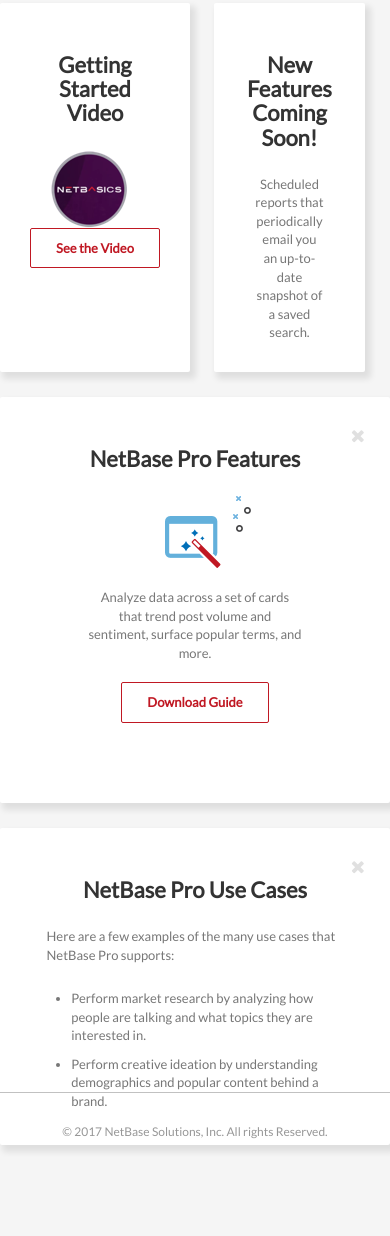
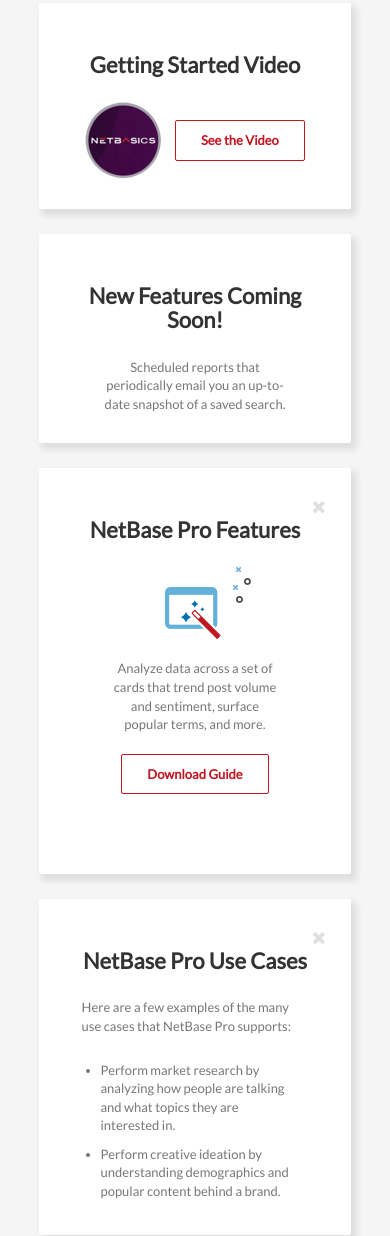
Before and after one commit to victorwltsang/nbpro, a website: page index.html in a window 390 px wide. Shown: the part 411-1647 px from the top of the page. Before the commit the page ends 1581 px from the top, so only its background shows below. Drawn offline with nearby package versions, Linux system fonts and the light colour scheme.

Commit message:
responsiveness

```diff
--- a/index.html
+++ b/index.html
@@ -12,6 +12,7 @@
   </head>
 
   <body>
+    <div id="wrapper">
       <main class="app">
         <div class="container">
           <div class="row">
@@ -37,7 +38,7 @@
               </div>
 
               <div id="information" class="row row-flex text-center widget-margin-right">
-              <div class="col-md-6 no-gutter-left">
+                <div class="col-md-6 col-sm-12 no-gutter-left">
                   <div class="widget widget-white-bg widget-margin-bottom">
                     <h1>Getting Started Video</h1>
                     <div class="netbasics">
@@ -46,7 +47,7 @@
                     </div>
                   </div>
                 </div>
-              <div class="col-md-6 no-gutter-right">
+                <div class="col-md-6 col-sm-12 no-gutter-right">
                   <div class="widget widget-white-bg widget-margin-bottom ">
                     <h1>New Features Coming Soon!</h1>
                     <p class="widget-soon-feature-text">Scheduled reports that periodically email you an up-to-date snapshot of a saved search.</p>
@@ -76,14 +77,16 @@
               </div>
             </div>
           </div>
+
+      </main>
       </div>
-    </main>
       <footer>
         <div class="container footer-line">
           <p>&copy; 2017 NetBase Solutions, Inc. All rights Reserved.</p>
         </div>
 
       </footer>
+    </div>
     <script src="https://cdnjs.cloudflare.com/ajax/libs/jquery/3.2.1/jquery.min.js"></script>
 
     <script src="https://maxcdn.bootstrapcdn.com/bootstrap/3.3.7/js/bootstrap.min.js" integrity="sha384-Tc5IQib027qvyjSMfHjOMaLkfuWVxZxUPnCJA7l2mCWNIpG9mGCD8wGNIcPD7Txa" crossorigin="anonymous"></script>
--- a/temp/scss/style.scss
+++ b/temp/scss/style.scss
@@ -1,77 +1,68 @@
-@import './base/mixins';
-// * {
+@import './base/mixins'; // * {
 //   background-color: rgba(0,0,0,.10);
 //   border          : 1px dashed red !important;
 // }
 
-.row-flex,
-.row-flex > div[class*='col-'] {
-  display: -webkit-box;
-  display: -moz-box;
-  display: -ms-flexbox;
-  display: -webkit-flex;
-  display: flex;
-  flex: 1 100%;
-}
 
-.container-flex > div[class*='col-'] div,
-.row-flex > div[class*='col-'] div {
-  width: 100%;
-}
 
 .no-gutter {
   &-left {
     padding-left: 0;
-    padding-right: 12px;
+    padding-right: 0px;
   }
 
   &-right {
     padding-right: 0;
-    padding-left: 12px;
+    padding-left: 0px;
   }
+}
+
+body,
+html {
+  height: 100%;
+  background-color: #F5F5F5;
 }
 
 body {
   font-family: 'Lato', sans-serif;
-  background-color: #F5F5F5;
   position: relative;
-  min-height: 100%;
 }
 
-html {
-  background-color: #F5F5F5;
-  height: 100%;
-  box-sizing: border-box;
+
+.container{
+  width:80%;
 }
 
-*,
-:after,
-:before {
-  box-sizing: inherit;
+#wrapper {
+  min-height: 100%;
+
 }
 
 footer {
-  position: absolute;
-  right: 0;
-  bottom: 0;
-  left: 0;
+  position: relative;
+  clear: both;
+  margin-top: -80px;
   width: 100%;
   text-align: center;
-  font-size:12px;
-  color:#979797;
+  font-size: 12px;
+  color: #979797;
 }
 
-footer p{
-  padding:30px;
-  margin:0;
+footer p {
+  padding: 30px;
+  margin: 0;
 }
 
-.footer-line{
-
-border-top: 1px solid rgba(67,67,69,0.33);
+.footer-line {
+  border-top: 1px solid rgba(67,67,69,0.33);
 }
 
 .app {
+  // display:none;
+  overflow: auto;
+  margin-bottom: 5px;
+  padding-bottom: 80px;
+
   h1 {
     font-size: 22px;
     font-weight: 600;
@@ -98,10 +89,6 @@
 
   &-margin-bottom {
     margin-bottom: 25px;
-  }
-
-  &-margin-right {
-    margin-right: 10px;
   }
 
   &-close {
@@ -215,3 +202,39 @@
     margin-right: 10px;
   }
 }
+@media screen and (min-width:991px) {
+  .widget {
+    &-margin-right {
+      margin-right: 10px;
+    }
+  }
+}
+
+@media screen and (min-width:730px) {
+.row-flex,
+.row-flex > div[class*='col-'] {
+  display: -webkit-box;
+  display: -moz-box;
+  display: -ms-flexbox;
+  display: -webkit-flex;
+  display: flex;
+  flex: 1 100%;
+}
+
+.container-flex > div[class*='col-'] div,
+.row-flex > div[class*='col-'] div {
+  width: 100%;
+}
+
+.no-gutter {
+  &-left {
+    padding-left: 0;
+    padding-right: 12px;
+  }
+
+  &-right {
+    padding-right: 0;
+    padding-left: 12px;
+  }
+}
+}
```
Also changed, not shown: assets/css/style.css. Lines whose indentation alone changed are shown as unchanged.
